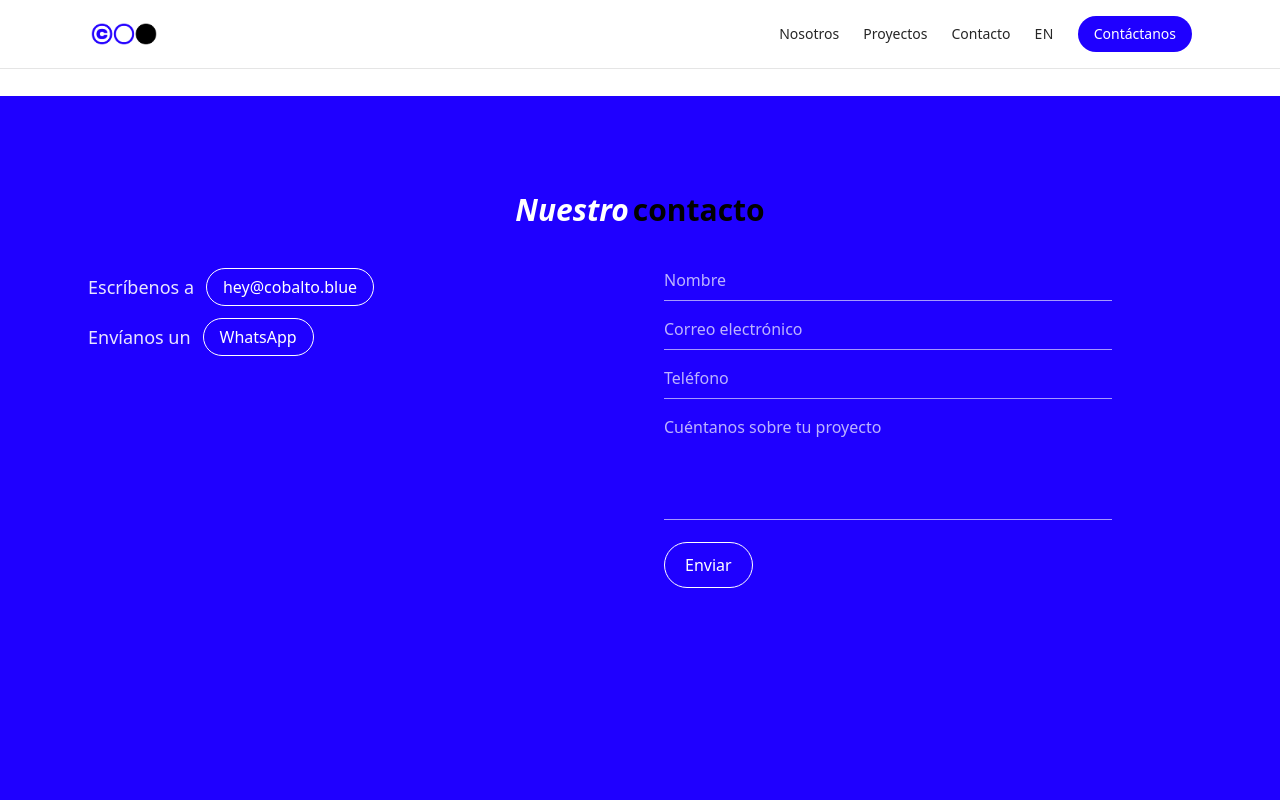
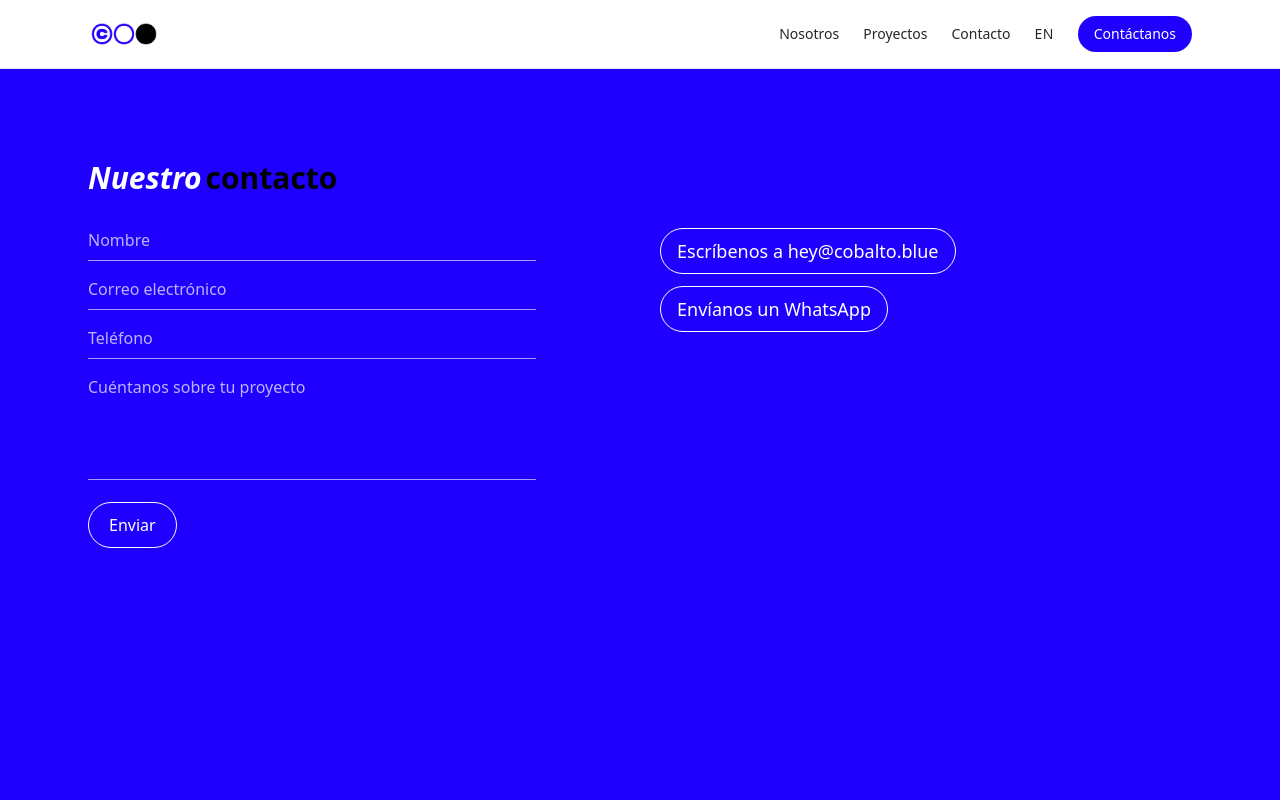
Before and after one commit to Rodrigoloh/cobalto-blue, a Next.js app: page /contacto in a window 1280 px wide. Shown: the top 800 px of the page. Built offline with nearby package versions, Linux system fonts and the light colour scheme.

Commit message:
style: navbar blanca en todo el sitio; título ‘Nuestros más recientes proyectos’ con estilo de secciones (azul + blanco); contacto con fondo cobalto global y paddings reducidos

```diff
--- a/app/contacto/page.tsx
+++ b/app/contacto/page.tsx
@@ -3,7 +3,9 @@ import SectionContacto from '@/components/SectionContacto'
 
 export default function ContactPage(){
   return (
-    <main className="pt-24">
+    <main className="pt-24 relative">
+      {/* Fondo cobalto detrás de todo */}
+      <div className="fixed inset-0 -z-10 bg-[#1F00FF]" aria-hidden />
       {/* Sección de contacto en azul, como en Nosotros */}
       <SectionContacto />
       <FooterClean />
--- a/components/Nav.tsx
+++ b/components/Nav.tsx
@@ -1,41 +1,20 @@
-'use client'
+"use client"
 import Link from 'next/link'
 import { useEffect, useState } from 'react'
 
 export function Nav() {
-  const [onHero, setOnHero] = useState(true)
-
-  useEffect(() => {
-    if (typeof window === 'undefined') return
-    const hero = document.getElementById('hero')
-    if (!hero) { setOnHero(false); return }
-
-    const obs = new IntersectionObserver(
-      ([entry]) => setOnHero(entry.isIntersecting && entry.intersectionRatio > 0.2),
-      { threshold: [0, 0.2, 0.5, 1] }
-    )
-    obs.observe(hero)
-    return () => obs.disconnect()
-  }, [])
-
-  const headerCls = onHero
-    ? 'bg-transparent border-transparent text-white'
-    : 'bg-white/85 backdrop-blur border-b border-neutral-200 text-neutral-900'
-
+  // Navbar sólida blanca en todas las páginas
+  const headerCls = 'bg-white text-neutral-900 border-b border-neutral-200'
   const linkBase = 'transition'
-  const linkCls = onHero
-    ? 'text-white hover:text-[#1F00FF]'
-    : 'text-neutral-800 hover:text-black'
-
-  const ctaCls = `${onHero ? 'bg-[#1F00FF] text-white hover:bg-black' : 'bg-[#1F00FF] text-white hover:bg-black'} rounded-full px-4 py-2 transition`
+  const linkCls = 'text-neutral-800 hover:text-black'
+  const ctaCls = 'bg-[#1F00FF] text-white hover:bg-black rounded-full px-4 py-2 transition'
 
   return (
     <header className={`fixed top-0 inset-x-0 z-40 ${headerCls}`}>
       <div className="mx-auto max-w-6xl px-6 py-4 flex items-center justify-between">
         <Link href="/" aria-label="cobalto.blue" className="block">
-          {/* Imagotipo: blanco sobre hero, negro sobre fondo blanco */}
           <img
-            src={onHero ? '/brand/logo-main-white.png' : '/brand/logo-main-blue.png'}
+            src={'/brand/logo-main-blue.png'}
             alt="cobalto.blue"
             className="h-6 md:h-7 w-auto"
           />
@@ -46,12 +25,10 @@ export function Nav() {
           <Link href="/contacto" className={`${linkBase} ${linkCls}`}>Contacto</Link>
           <button
             onClick={() => {
-              try {
-                localStorage.setItem('lang', 'en')
-              } catch {}
+              try { localStorage.setItem('lang', 'en') } catch {}
               window.location.reload()
             }}
-            className={`${linkBase} ${onHero ? 'text-white/90 hover:text-white' : 'text-neutral-800 hover:text-black'} uppercase tracking-wide`}
+            className={`${linkBase} text-neutral-800 hover:text-black uppercase tracking-wide`}
             aria-label="Cambiar idioma a inglés"
           >EN</button>
           <Link href="/#contacto" className={ctaCls}>Contáctanos</Link>
--- a/components/RecentProjects.tsx
+++ b/components/RecentProjects.tsx
@@ -14,9 +14,11 @@ const projects: Project[] = Array.from({ length: 4 }, (_, i) => {
 
 export default function RecentProjects() {
   return (
-    <section className="bg-white">
+    <section className="bg-black text-white">
       <div className="mx-auto max-w-7xl px-6 py-10">
-        <h3 className="text-2xl md:text-3xl font-semibold">Nuestros más recientes proyectos</h3>
+        <h3 className="text-center text-2xl md:text-3xl font-semibold">
+          <span className="italic mr-1 text-[#1F00FF]">Nuestros</span> más recientes proyectos
+        </h3>
       </div>
       <div className="grid grid-cols-2 portrait-grid-1 gap-px bg-black">
         {projects.map((p) => (
--- a/components/SectionContacto.tsx
+++ b/components/SectionContacto.tsx
@@ -32,39 +32,15 @@ ${formData.mensaje}
       id="contacto"
       className="section relative bg-[#1F00FF] text-white"
     >
-      <div className="relative mx-auto max-w-6xl w-full px-6 py-20 md:py-24">
-        <h2 className="text-center text-2xl md:text-3xl font-semibold">
+      <div className="relative mx-auto max-w-6xl w-full px-6 py-12 md:py-16">
+        <h2 className="text-left text-2xl md:text-3xl font-semibold">
           <span className="italic mr-1 text-white">Nuestro</span>
           <span className="text-black">contacto</span>
         </h2>
 
-        <div className="mt-10 grid md:grid-cols-2 gap-12 items-start justify-items-start">
-          {/* Información */}
-          <div className="w-full">
-            <div className="flex items-center gap-3 flex-wrap text-white/90">
-              <span className="text-lg">Escríbenos a</span>
-              <a
-                href="mailto:hey@cobalto.blue"
-                className="inline-flex items-center rounded-full border border-white px-4 py-1.5 text-white hover:bg-[#1F00FF] hover:text-white transition"
-              >
-                hey@cobalto.blue
-              </a>
-            </div>
-            <div className="flex items-center gap-3 mt-3 text-white/90">
-              <span className="text-lg">Envíanos un</span>
-              <a
-                href="https://wa.me/524422009964?text=Hola! Me interesa conocer más sobre los servicios de Cobalto.blue"
-                target="_blank"
-                rel="noopener noreferrer"
-                className="inline-flex items-center rounded-full border border-white px-4 py-1.5 text-white hover:bg-[#1F00FF] hover:text-white transition"
-              >
-                WhatsApp
-              </a>
-            </div>
-          </div>
-
-          {/* Formulario */}
-          <form onSubmit={handleSubmit} className="space-y-4 w-full max-w-md justify-self-start">
+        <div className="mt-8 grid md:grid-cols-2 gap-10 items-start justify-items-start">
+          {/* Formulario (alineado con el título a la izquierda) */}
+          <form onSubmit={handleSubmit} className="space-y-4 w-full max-w-md justify-self-start order-1">
             <input
               type="text"
               placeholder="Nombre"
@@ -98,11 +74,35 @@ ${formData.mensaje}
             />
             <button
               type="submit"
-              className="rounded-full border border-white px-5 py-2.5 text-white hover:bg-[#1F00FF] hover:text-white transition"
+              className="rounded-full border border-white px-5 py-2.5 text-white hover:bg-black hover:text-white transition"
             >
               Enviar
             </button>
           </form>
+
+          {/* Información con dos botones (Email / WhatsApp) */}
+          <div className="w-full order-2">
+            <div className="flex flex-col gap-3 text-white/90">
+              <a
+                href="mailto:hey@cobalto.blue"
+                className="inline-flex w-fit items-center rounded-full border border-white px-4 py-2 text-white hover:bg-black hover:text-white transition"
+                aria-label="Escríbenos a hey@cobalto.blue"
+              >
+                <span className="text-lg">Escríbenos a&nbsp;</span>
+                <span className="text-lg font-medium">hey@cobalto.blue</span>
+              </a>
+              <a
+                href="https://wa.me/524422009964?text=Hola! Me interesa conocer más sobre los servicios de Cobalto.blue"
+                target="_blank"
+                rel="noopener noreferrer"
+                className="inline-flex w-fit items-center rounded-full border border-white px-4 py-2 text-white hover:bg-black hover:text-white transition"
+                aria-label="Envíanos un WhatsApp"
+              >
+                <span className="text-lg">Envíanos un&nbsp;</span>
+                <span className="text-lg font-medium">WhatsApp</span>
+              </a>
+            </div>
+          </div>
         </div>
       </div>
     </section>
```
